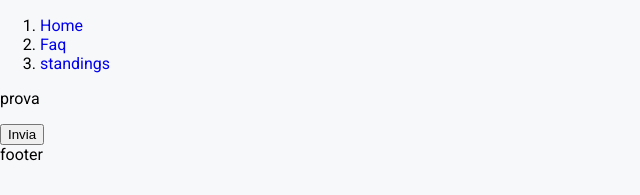
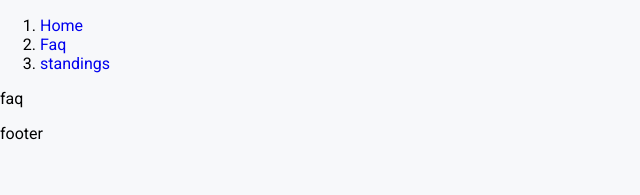
Before and after one commit to DevRamon83/cassandra, a React (Vite) app in the folder frontend/: page /faq in a window 1280 px wide. Shown: the top 195 px of the page, without its empty margins (0-640 px from the left). Built offline with nearby package versions, Linux system fonts and the light colour scheme.

Commit message:
refactor(frontend): move UpdateSeason from Faq to League

```diff
--- a/frontend/src/components/League.tsx
+++ b/frontend/src/components/League.tsx
@@ -3,11 +3,8 @@ import UseUpdateContext from "../hooks/UseUpdateContext.tsx";
 import { LeaguesCache } from "../App";
 import LeagueStandings from "../ui/LeagueStandings.tsx";
 import Matches from "./Matches.tsx";
-
-interface LeagueProps {
-  league: string;
-  season: string;
-}
+import UpdateSeason from "./UpdateSeason.tsx";
+import type { LeagueProps } from "../../../shared/index.ts";
 
 export default function League({ league, season }: LeagueProps) {
   const { cache, setCache } = useContext(LeaguesCache);
@@ -18,9 +15,10 @@ export default function League({ league, season }: LeagueProps) {
 
   return (
     <>
+      <UpdateSeason league={league} season={season} />
       {myLeague && (
         <>
-          <Matches positions={positions} myLeague={myLeague} />
+          <Matches positions={positions} myLeague={myLeague} league={league} />
           <LeagueStandings positions={positions} myLeague={myLeague} />
         </>
       )}
--- a/frontend/src/pages/Faq.tsx
+++ b/frontend/src/pages/Faq.tsx
@@ -1,9 +1,7 @@
-import UpdateSeason from "../components/UpdateSeason";
-
 export default function Faq() {
   return (
     <>
-      <UpdateSeason />
+      <p>faq</p>
     </>
   );
 }
```
